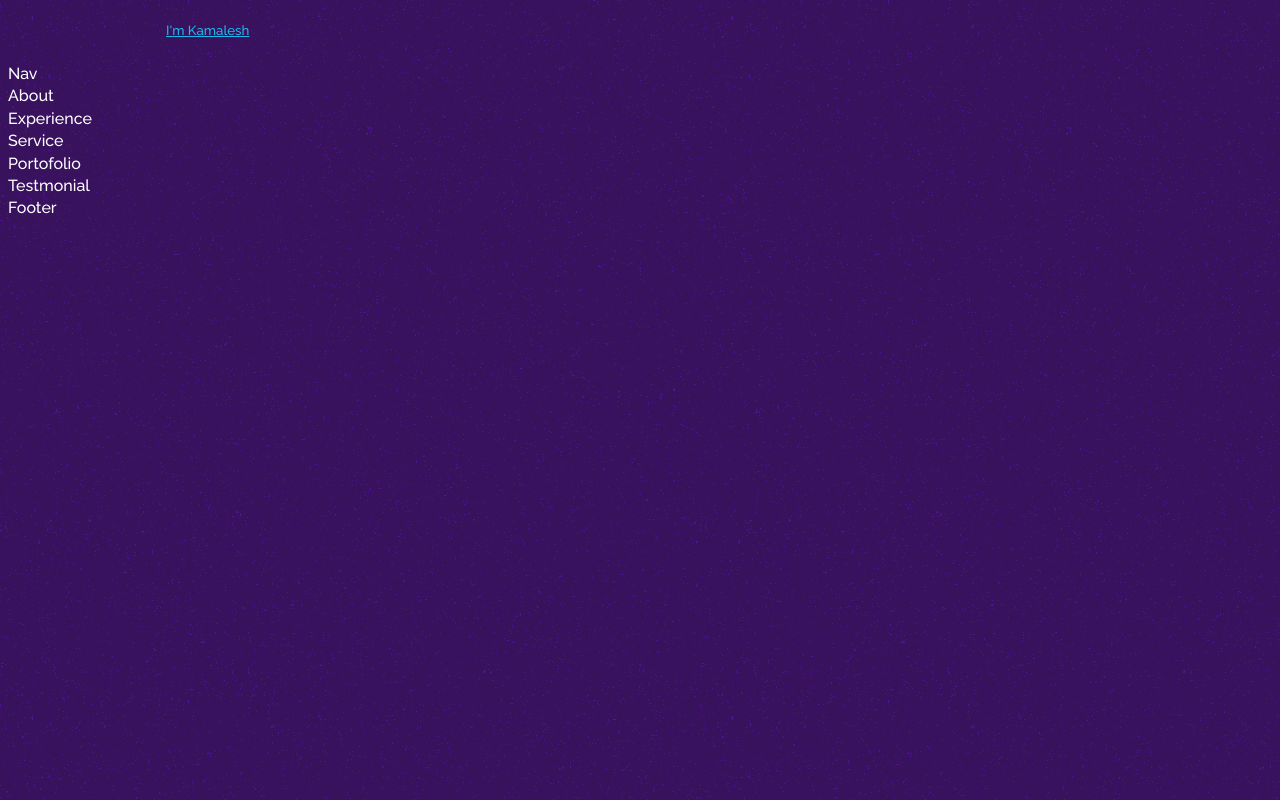
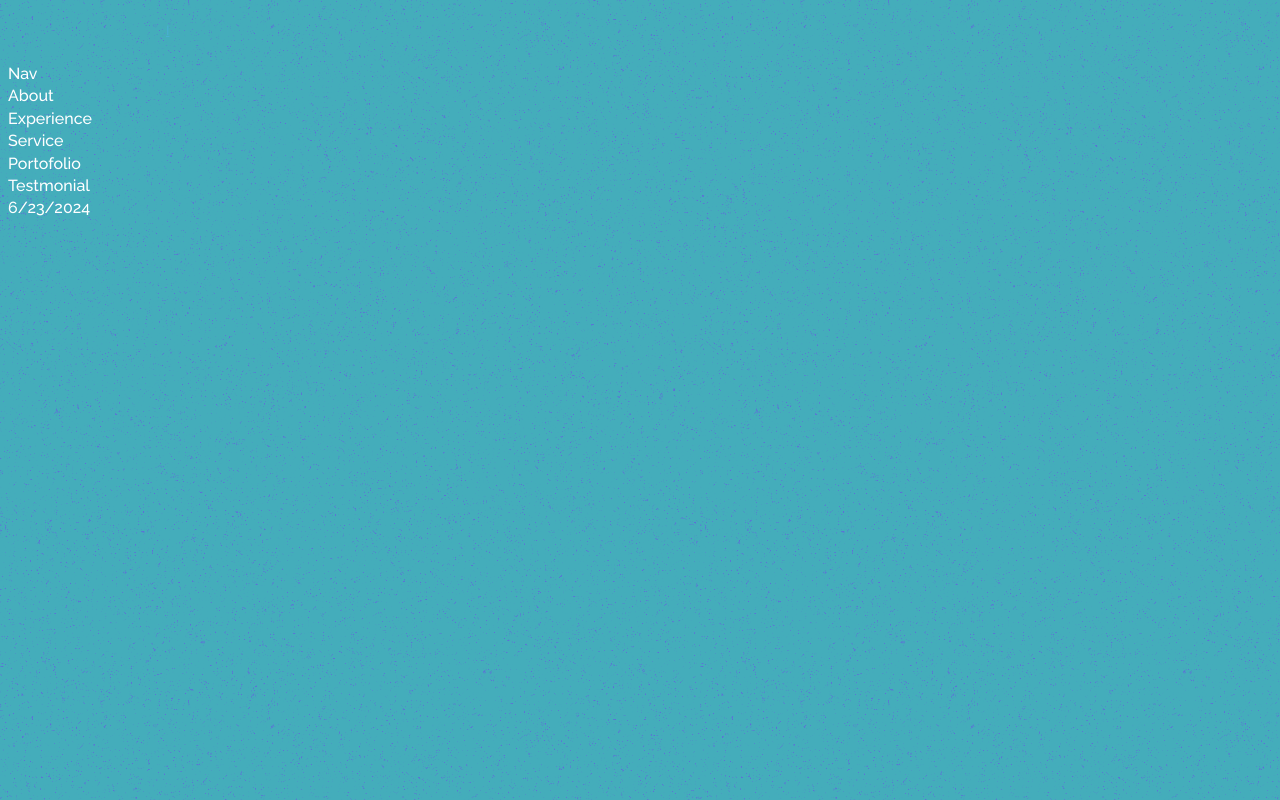
Before and after one commit to kamalesh0211/Portfolio, a React (Vite) app: page / in a window 1280 px wide. Built offline with nearby package versions, Linux system fonts and the light colour scheme.

Commit message:
style: backgrond add

```diff
--- a/package.json
+++ b/package.json
@@ -13,7 +13,8 @@
   "dependencies": {
     "react": "^18.3.1",
     "react-dom": "^18.3.1",
-    "react-icons": "^5.2.1"
+    "react-icons": "^5.2.1",
+    "run": "^1.5.0"
   },
   "devDependencies": {
     "@types/react": "^18.3.3",
--- a/src/App.jsx
+++ b/src/App.jsx
@@ -15,6 +15,7 @@ import Footer from "./Components/Footer/Footer";
 
 const App = () => {
   return (
+
     <>
       <Header />
       <Nav />
--- a/src/Components/Footer/Footer.jsx
+++ b/src/Components/Footer/Footer.jsx
@@ -1,7 +1,7 @@
 import "./Footer.css";
 
 const Footer = () => {
-  return <div>Footer</div>;
+  return <div>{new Date().toLocaleDateString()}</div>;
 };
 
 export default Footer;
--- a/src/Components/Header/CTA.jsx
+++ b/src/Components/Header/CTA.jsx
@@ -1,7 +1,7 @@
 const CTA = () => {
   return (
     <div className="cta">
-      <a href=""><h5>I'm Kamalesh</h5></a>
+      <a href=""><h5>I</h5></a>
       <a href=""></a>
     </div>
   );
--- a/src/index.css
+++ b/src/index.css
@@ -1,25 +1,19 @@
 @import url("https://fonts.googleapis.com/css2?family=Raleway:ital,wght@0,100..900;1,100..900&display=swap");
 
 :root {
-  --color-bg: rgb(56, 18, 92);
+  --color-bg: rgb(68, 173, 187);
   --color-bg2: rgb(8, 17, 82);
   --color-bg-variant: rgb(2, 2, 56);
-  --color-primary: rgb(30, 183, 235);
+  --color-primary: rgb(72, 176, 211);
   --color-primary-variant: rgba(77, 181, 255, 0.4);
+  --shade-color: rgba(77, 146, 155, 0.692);
   --color-white: white;
   --color-light: rgba(255, 255, 255, 0.6);
   --container-width-lg: 75%;
   --container-width-md: 86%;
   --container-width-ms: 90%;
   /* color for motion gradient  */
-  --color1: rgba(18, 113, 255);
-  --color2: rgba(221, 113, 255);
-  --color3: rgba(100, 220, 255);
-  --color4: rgba(200, 58, 50);
-  --color5: rgba(180, 180, 50);
-  --color-interactive: rgba(140, 100, 255);
-  --circle-size: 80%;
-  --blending: hard-light;
+
 
   /* box color  */
   --boxColor: white;
```
Also changed, not shown: src/App.css (line endings or trailing spaces), 1 other file (tests, documents, lock files or other folders).
